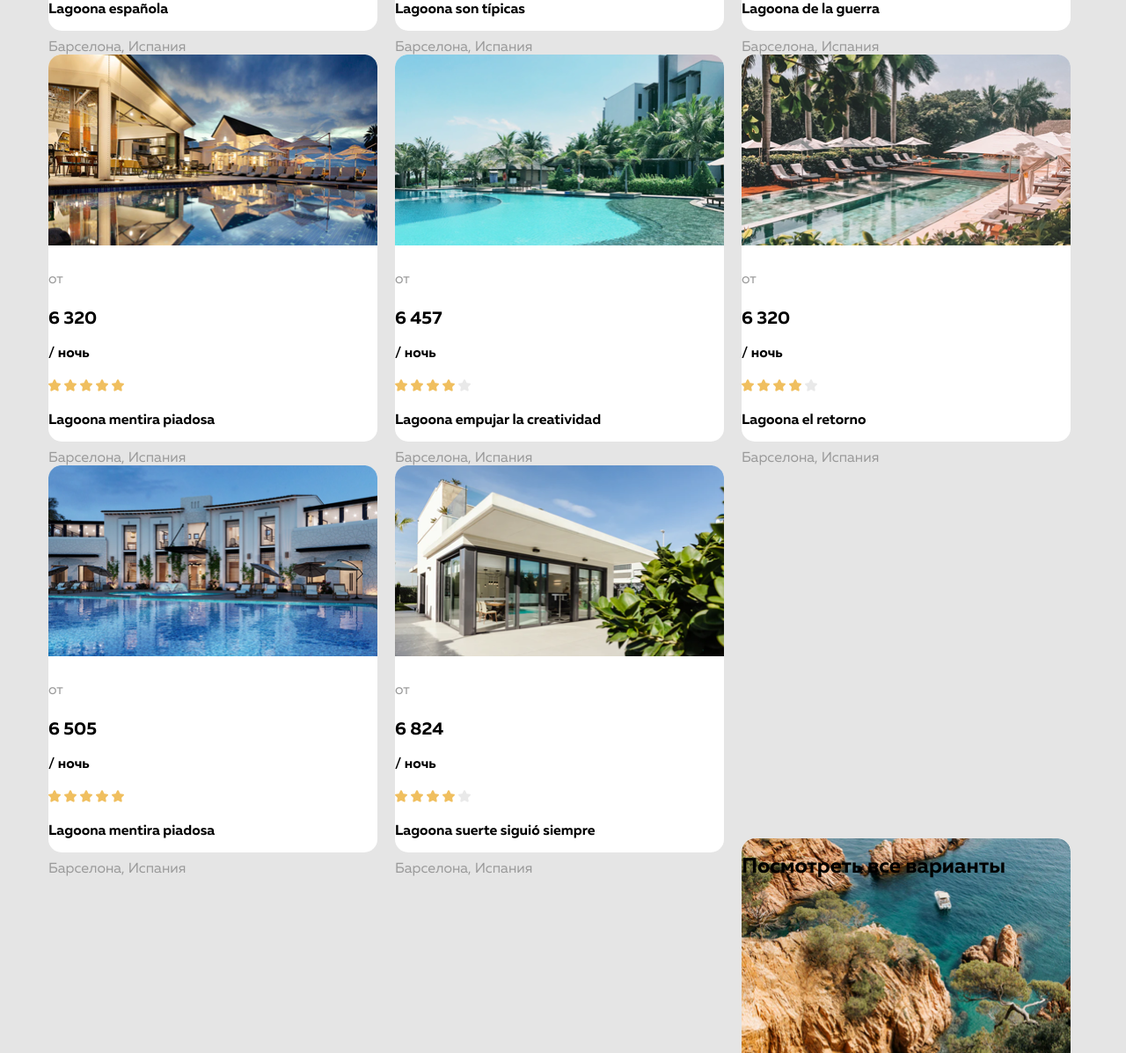
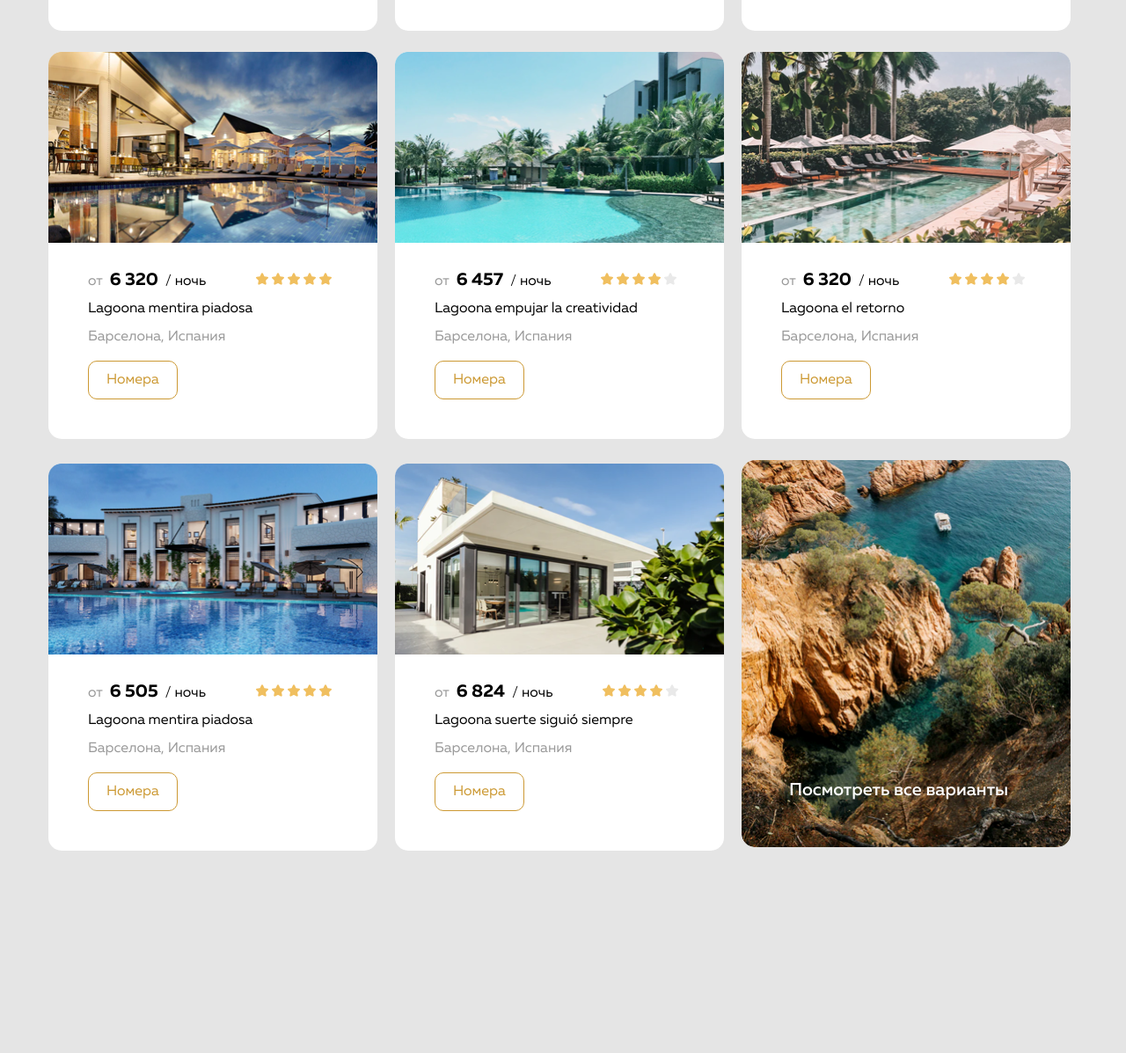
Before and after one commit to dshohov/FRONTEND_HOTEL, a plain HTML site: page index.html in a window 1280 px wide. Shown: the part 3243-4440 px from the top of the page at 88% size. After the commit the page ends 4250 px from the top, so only its background shows below. Drawn offline with Linux system fonts and the light colour scheme.

Commit message:
3 commit

```diff
--- a/css/style.css
+++ b/css/style.css
@@ -370,6 +370,11 @@ color: #000000;
     background-image: url(41.png);
 }
 .accommodation h5 {
+    display: inline-block;
+    margin-left: 45px;
+    margin-top: 32px;
+    margin-bottom: 0px;
+
     font-style: normal;
     font-weight: 400;
     font-size: 16px;
@@ -380,7 +385,27 @@ line-height: 16px;
     color: #999999;
 
 }
+.accommodation h4{
+    display: inline-block;
+    margin-left: 4px;
+    margin-top: 32px;
+    margin-bottom: 0px;
+
+    font-style: normal;
+    font-weight: 400;
+    font-size: 16px;
+    line-height: 16px;
+    /* identical to box height */
+
+
+    color: #000000;
+}
 .accommodation h3{
+    display: inline-block;
+    margin-left: 4px;
+    margin-top: 28px;
+    margin-bottom: 0px;
+
     font-style: normal;
     font-weight: 700;
     font-size: 20px;
@@ -390,3 +415,67 @@ line-height: 20px;
 
     color: #000000;
 }
+.accommodation p{
+    display: inline-block;
+    margin-top: 15px;
+    margin-left: 45px;
+    margin-bottom: 0px;
+
+
+    font-style: normal;
+    font-weight: 400;
+    font-size: 16px;
+    line-height: 16px;
+    /* identical to box height */
+
+
+    color: #000000;
+}
+.accommodation div{
+    display: inline-block;
+    margin-left: 53px;
+}
+.place h5{
+    margin-top: 16px;
+    margin-left: -8px;
+    margin-bottom: 33px;
+}
+.accommodation a{
+    box-sizing: border-box;
+    margin-left: 45px;
+    margin-right: 229px;
+
+    padding: 13px 20px;
+
+    width: 100px;
+    height: 42px;
+
+    border: 1px solid #CC9933;
+    border-radius: 10px;
+
+    text-decoration: none;
+    font-style: normal;
+    font-weight: 400;
+    font-size: 16px;
+    line-height: 16px;
+    /* identical to box height */
+
+
+    color: #CC9933;
+}
+.accommodation h2{
+    display: inline-block;
+    margin-top: 355px;
+    margin-left: 54px;
+    margin-bottom: 27px;
+
+    font-style: normal;
+    font-weight: 500;
+    font-size: 20px;
+    line-height: 200%;
+    /* identical to box height, or 40px */
+
+
+    color: #FFFFFF;
+
+}
--- a/index.html
+++ b/index.html
@@ -169,8 +169,11 @@
                         <img src="img/Vector.svg" alt="">
                         <img src="img/Vector (1).svg" alt="">
                     </div>
-                    <h4>Lagoona española</h4>
-                    <h5>Барселона, Испания</h5>
+                    <p>Lagoona española</p>
+                    <div class="place">
+                        <h5 >Барселона, Испания</h5>
+                    </div>
+                    <a href="#">Номера</a>
                 </li>
                 <li>
                     <img src="img/24.png" alt="">
@@ -184,8 +187,11 @@
                         <img src="img/Vector.svg" alt="">
                         <img src="img/Vector (1).svg" alt="">
                     </div>
-                    <h4>Lagoona son típicas</h4>
-                    <h5>Барселона, Испания</h5>
+                    <p>Lagoona son típicas</p>
+                    <div class="place">
+                        <h5 >Барселона, Испания</h5>
+                    </div>
+                    <a href="#">Номера</a>
                 </li>
                 <li>
                     <img src="img/26.png" alt="">
@@ -199,8 +205,11 @@
                         <img src="img/Vector.svg" alt="">
                         <img src="img/Vector.svg" alt="">
                     </div>
-                    <h4>Lagoona de la guerra</h4>
-                    <h5>Барселона, Испания</h5>
+                    <p>Lagoona de la guerra</p>
+                    <div class="place">
+                        <h5 >Барселона, Испания</h5>
+                    </div>
+                    <a href="#">Номера</a>
                 </li>
                 <li>
                     <img src="img/29-1.png" alt="">
@@ -214,8 +223,11 @@
                         <img src="img/Vector.svg" alt="">
                         <img src="img/Vector.svg" alt="">
                     </div>
-                    <h4>Lagoona mentira piadosa</h4>
-                    <h5>Барселона, Испания</h5>
+                    <p>Lagoona mentira piadosa</p>
+                    <div class="place">
+                        <h5 >Барселона, Испания</h5>
+                    </div>
+                    <a href="#">Номера</a>
                 </li>
                 <li>
                     <img src="img/30.png" alt="">
@@ -229,8 +241,11 @@
                         <img src="img/Vector.svg" alt="">
                         <img src="img/Vector (1).svg" alt="">
                     </div>
-                    <h4>Lagoona empujar la creatividad</h4>
-                    <h5>Барселона, Испания</h5>
+                    <p>Lagoona empujar la creatividad</p>
+                    <div class="place">
+                        <h5 >Барселона, Испания</h5>
+                    </div>
+                    <a href="#">Номера</a>
                 </li>
                 <li>
                     <img src="img/31.png" alt="">
@@ -244,8 +259,11 @@
                         <img src="img/Vector.svg" alt="">
                         <img src="img/Vector (1).svg" alt="">
                     </div>
-                    <h4>Lagoona el retorno</h4>
-                    <h5>Барселона, Испания</h5>
+                    <p>Lagoona el retorno</p>
+                    <div class="place">
+                        <h5 >Барселона, Испания</h5>
+                    </div>
+                    <a href="#">Номера</a>
                 </li>
                 <li>
                     <img src="img/27.png" alt="">
@@ -259,8 +277,11 @@
                         <img src="img/Vector.svg" alt="">
                         <img src="img/Vector.svg" alt="">
                     </div>
-                    <h4>Lagoona mentira piadosa</h4>
-                    <h5>Барселона, Испания</h5>
+                    <p>Lagoona mentira piadosa</p>
+                    <div class="place">
+                        <h5 >Барселона, Испания</h5>
+                    </div>
+                    <a href="#">Номера</a>
                 </li>
                 <li>
                     <img src="img/29.png" alt="">
@@ -274,8 +295,11 @@
                         <img src="img/Vector.svg" alt="">
                         <img src="img/Vector (1).svg" alt="">
                     </div>
-                    <h4>Lagoona suerte siguió siempre</h4>
-                    <h5>Барселона, Испания</h5>
+                    <p>Lagoona suerte siguió siempre</p>
+                    <div class="place">
+                        <h5 >Барселона, Испания</h5>
+                    </div>
+                    <a href="#">Номера</a>
                 </li>
                 <li>
                     <h2>Посмотреть все варианты</h2>
```
Also changed, not shown: img/Rectangle 3.svg (added). Lines whose indentation alone changed are shown as unchanged.
